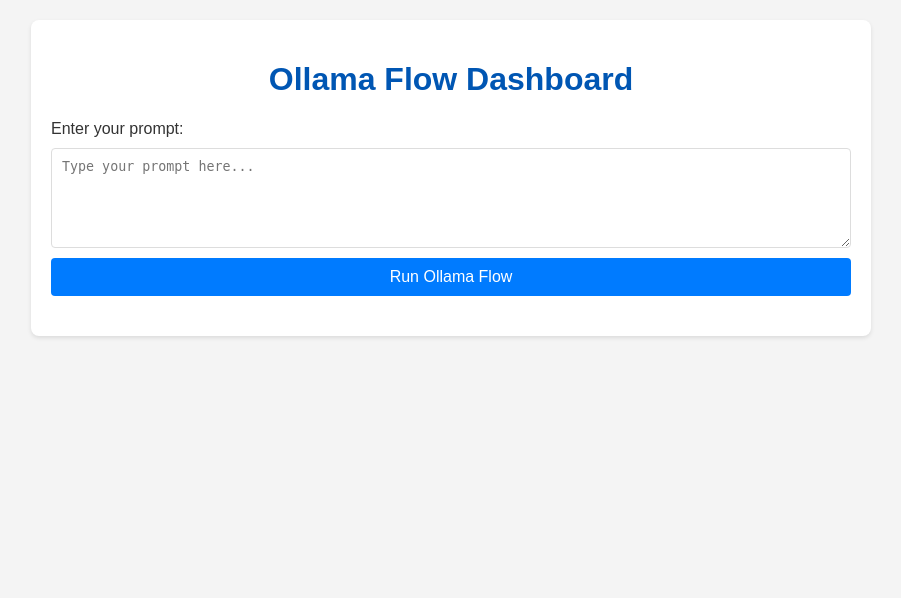
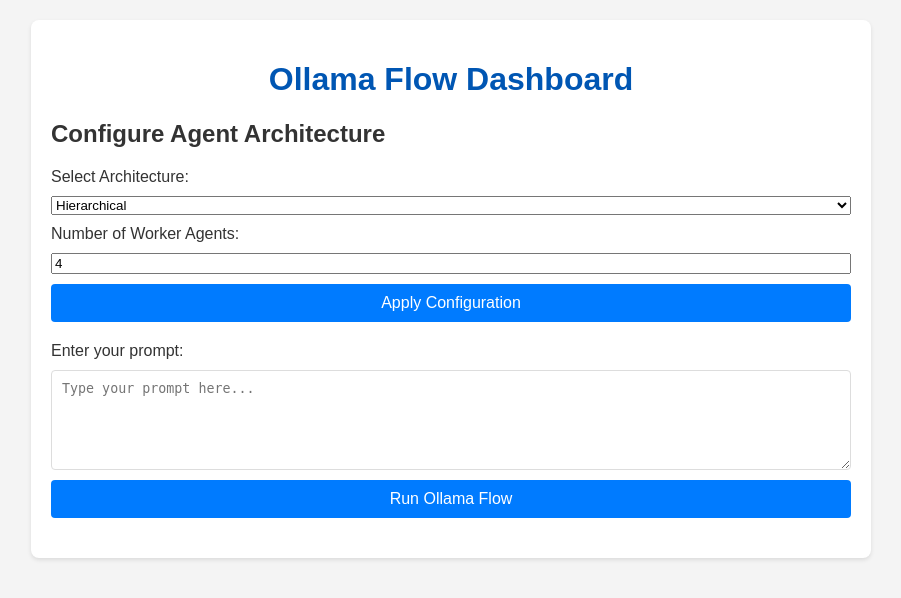
Before and after one commit to KramerO/ollama-flow, a Flask app: page / in a window 1280 px wide. Shown: the top 598 px of the page, without its empty margins (189-1090 px from the left). Run offline with Flask 3, Linux system fonts and the light colour scheme.

Commit message:
Implement Flask dashboard UI for dynamic agent configuration and add Python unit tests.

```diff
--- a/dashboard/app.py
+++ b/dashboard/app.py
@@ -1,5 +1,5 @@
 
-from flask import Flask, render_template, request, redirect, url_for
+from flask import Flask, render_template, request, redirect, url_for, jsonify
 import requests
 import json
 
@@ -25,5 +25,25 @@
 
     return render_template('index.html', result=result, prompt=prompt)
 
+@app.route('/configure_architecture', methods=['POST'])
+def configure_architecture():
+    request_data = request.get_json()
+    if not request_data or 'architectureType' not in request_data or 'workerCount' not in request_data:
+        return jsonify({'error': 'architectureType and workerCount are required'}), 400
+
+    architecture_type = request_data['architectureType']
+    worker_count = request_data['workerCount']
+    try:
+        response = requests.post(f"{OLLAMA_FLOW_SERVER_URL}/configure_architecture", json={'architectureType': architecture_type, 'workerCount': int(worker_count)})
+        response.raise_for_status()  # Raise an exception for HTTP errors
+        message = response.json().get('message', 'Configuration updated.')
+        return render_template('index.html', config_message=message)
+    except requests.exceptions.ConnectionError:
+        error_message = "Error: Could not connect to Ollama Flow server. Is it running?"
+        return render_template('index.html', config_error=error_message)
+    except requests.exceptions.RequestException as e:
+        error_message = f"Error reconfiguring architecture: {e}"
+        return render_template('index.html', config_error=error_message)
+
 if __name__ == '__main__':
     app.run(debug=True, port=5000)
--- a/dashboard/templates/index.html
+++ b/dashboard/templates/index.html
@@ -68,6 +68,34 @@
     <div class="container">
         <h1>Ollama Flow Dashboard</h1>
 
+        <div class="config-section">
+            <h2>Configure Agent Architecture</h2>
+            <form action="/configure_architecture" method="post">
+                <label for="architecture_type">Select Architecture:</label>
+                <select id="architecture_type" name="architecture_type">
+                    <option value="HIERARCHICAL" {% if config_architecture_type == 'HIERARCHICAL' %}selected{% endif %}>Hierarchical</option>
+                    <option value="CENTRALIZED" {% if config_architecture_type == 'CENTRALIZED' %}selected{% endif %}>Centralized</option>
+                    <option value="FULLY_CONNECTED" {% if config_architecture_type == 'FULLY_CONNECTED' %}selected{% endif %}>Fully Connected</option>
+                </select>
+
+                <label for="worker_count">Number of Worker Agents:</label>
+                <input type="number" id="worker_count" name="worker_count" value="{{ config_worker_count if config_worker_count else 4 }}" min="1">
+
+                <button type="submit">Apply Configuration</button>
+            </form>
+
+            {% if config_message %}
+                <div class="result-box" style="background-color: #d4edda; color: #155724; border-color: #c3e6cb;">
+                    {{ config_message }}
+                </div>
+            {% endif %}
+            {% if config_error %}
+                <div class="result-box" style="background-color: #f8d7da; color: #721c24; border-color: #f5c6cb;">
+                    {{ config_error }}
+                </div>
+            {% endif %}
+        </div>
+
         <form action="/run_prompt" method="post">
             <label for="prompt">Enter your prompt:</label>
             <textarea id="prompt" name="prompt" placeholder="Type your prompt here...">{{ prompt if prompt else '' }}</textarea>
```
Also changed, not shown: dashboard/test_app.py (added, +66 -0 lines).
